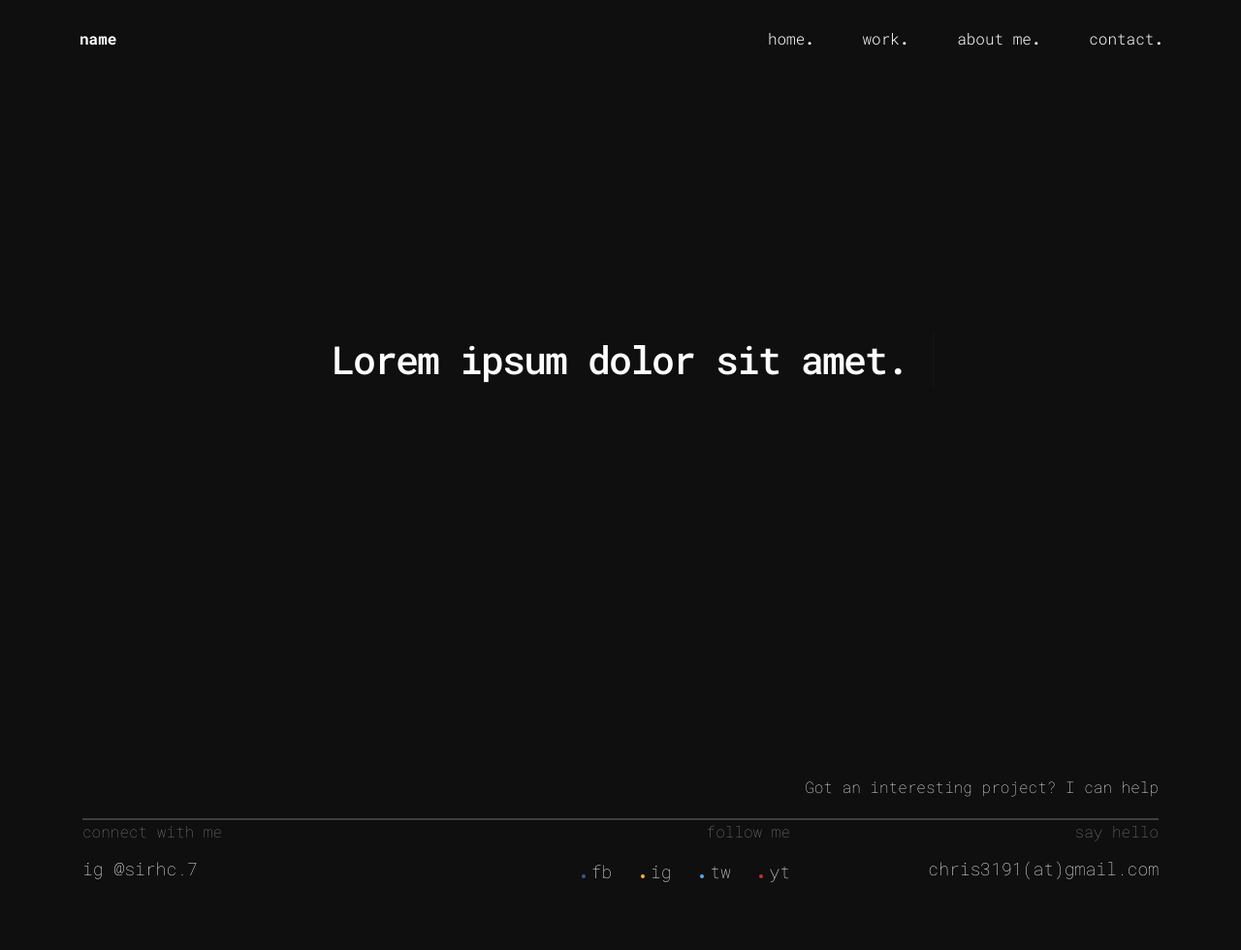
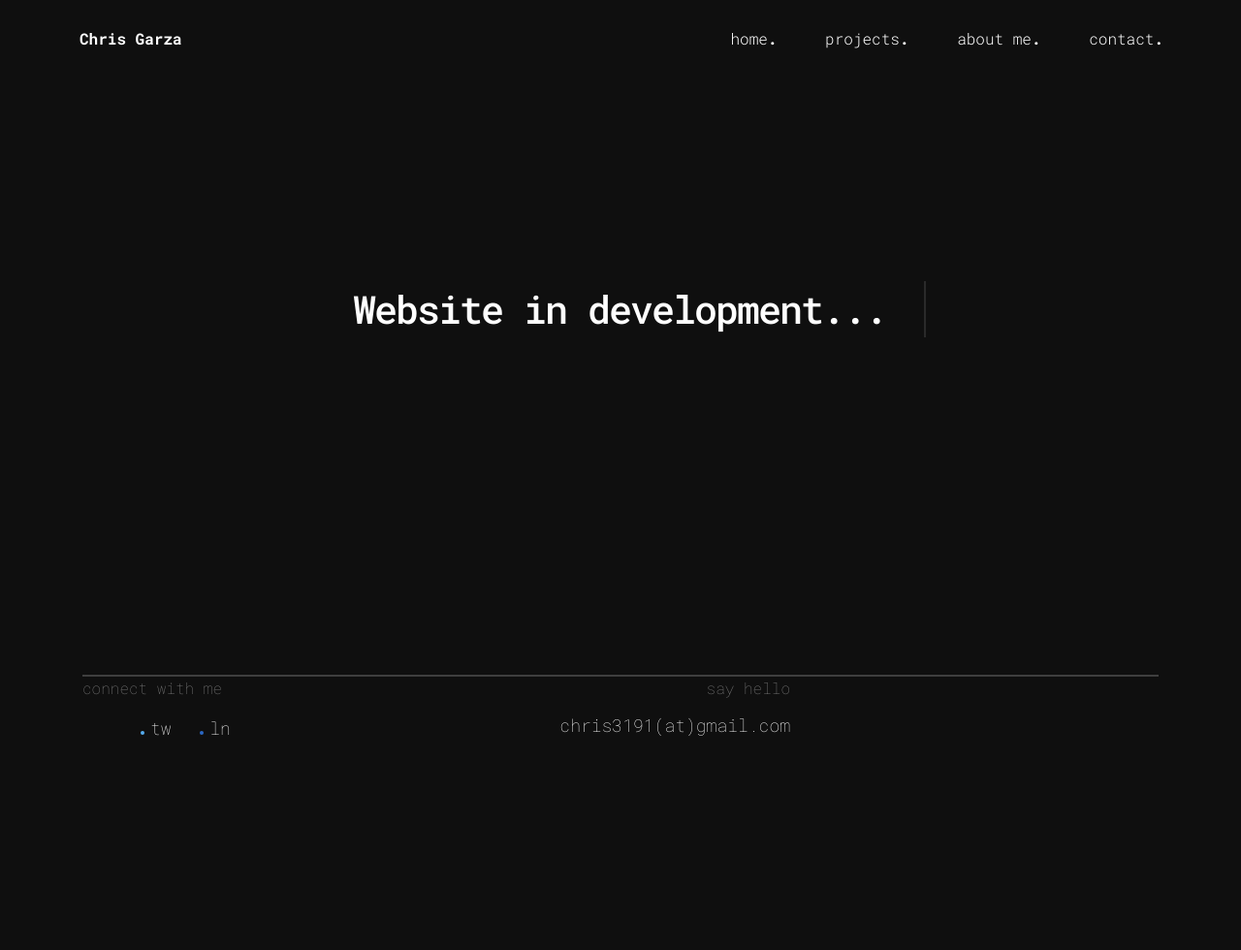
Before and after one commit to chris3191/chris3191.github.io, a plain HTML site: page index.html in a window 1280 px wide. Shown: the whole page at 97% size. After the commit the page ends 800 px from the top, so only its background shows below. Drawn offline with nearby package versions, Linux system fonts and the light colour scheme.

Commit message:
Splash screen fix

```diff
--- a/index.html
+++ b/index.html
@@ -27,12 +27,12 @@
         <!-- Nav bar start-->
         <nav>
             <span id="brand">
-                <a href="index.html">name</a>
+                <a href="index.html">Chris Garza</a>
             </span>
 
             <ul id="menu">
                 <li><a href="index.html">home<span>.</span></a></li>
-                <li><a href="work.html">work<span>.</span></a></li>
+                <li><a href="work.html">projects<span>.</span></a></li>
                 <li><a href="about.html">about me<span>.</span></a></li>
                 <li><a href="contact.html">contact<span>.</span></a></li>
             </ul>
@@ -57,7 +57,7 @@
         <!-- Hero section start -->
         <div class="hero">
             <div class="header">
-                <h1 class="line anim-typewriter">Lorem ipsum dolor sit amet.</h1>
+                <h1 class="line anim-typewriter">Website in development...</h1>
             </div>
         </div>
 
@@ -65,12 +65,13 @@
         <!-- Hero section end -->
 
         <!-- Projects section start -->
-        <!-- <div class="container-fluid">
+        <!--
+         <div class="container-fluid">
             <br><br><br>
             <h6>Selected projects</h6>
-
-            <div class="vertical"></div>
-            <br>
+         -->
+            <!-- <div class="vertical"></div> -->
+            <!-- <br>
 
             <div class="whitespace"></div>
             <div class="whitespace"></div>
@@ -110,8 +111,8 @@
             </div>
 
             <div class="whitespace"></div>
-        </div> -->
-
+        </div>
+    -->
         <!-- Projects section end -->
 
         <!-- Footer start -->
@@ -122,7 +123,7 @@
                 <div class="collab">
                     <div class="row">
                         <div class="col-lg-12">
-                            <p class="wow fadeInUp">Got an interesting project? I can help</p>
+                            <!-- <p class="wow fadeInUp">Got an interesting project? I can help</p> -->
                         </div>
                     </div>
                 </div>
@@ -136,12 +137,18 @@
 
                 <div class="info">
                     <div class="row">
-                        <div class="col-lg-4" id="personal">
+                        <div class="col-lg-4" id="media">
                             <p class="wow fadeInUp">connect with me</p>
-                            <h4 class="wow fadeInUp" data-wow-delay="0.2s">ig @sirhc.7</h4>
-                            <br><br>
+                            <ul>
+                                <!-- <li id="fb" class="wow fadeInUp" data-wow-delay="0.2s">fb</li> -->
+                                <!-- <li id="ig" class="wow fadeInUp" data-wow-delay="0.4s">ig</li> -->
+                                <li id="tw" class="wow fadeInUp" data-wow-delay="0.6s">tw</li>
+                                <li id="ln" class="wow fadeInUp" data-wow-delay="0.8s">ln</li>
+                            </ul>
+                            <!-- <h4 class="wow fadeInUp" data-wow-delay="0.2s">ig @sirhc.7</h4> -->
+                            <!-- <br><br> -->
                         </div>
-                        <div class="col-lg-4" id="media">
+                        <!-- <div class="col-lg-4" id="media">
                                 <p class="wow fadeInUp" data-wow-delay="0s">follow me</p>
 
                                 <ul>
@@ -151,13 +158,13 @@
                                     <li id="yt" class="wow fadeInUp" data-wow-delay="0.8s">yt</li>
                                 </ul>
                             <br><br>
-                        </div>
+                        </div> -->
 
                         <div class="col-lg-4" id="address">
                                 <p class="wow fadeInUp" data-wow-delay="0s">say hello</p>
                                 <h4 class="wow fadeInUp" data-wow-delay="0.2s">chris3191(at)gmail.com</h4>
-                                <br><br>
-                            </div>
+                                <!-- <br><br> -->
+                        </div>
                     </div>
                 </div>
             </div>
@@ -165,7 +172,7 @@
 
         <!-- Footer end -->
 
-        <br><br><br><br>
+        <!-- <br><br><br><br> -->
 
     </div>
 
--- a/style.css
+++ b/style.css
@@ -4,7 +4,7 @@ html,body{
     margin:0;
     padding: 0;
     width: 100%;
-    height: 100%;
+    height: 50%;
     font-family: "Roboto Mono" !important;
     background: #1f1c1c !important;
     background: #0f0f0f !important;
@@ -13,7 +13,7 @@ html,body{
 
 .whitespace{
     width: 100%;
-    height: 100px;
+    height: 80px;
 }
 
 @media(max-width: 768px){
@@ -234,7 +234,7 @@ nav #menu li a:hover{
     /* Hero section */
 
 .hero{
-    height: 100vh;
+    height: 87vh;
     display: flex;
     align-items: center;
     justify-content: center;
@@ -450,17 +450,21 @@ h6{
     background: #55acee;
 }
 
-#yt::before{
+#ln::before{
     display: inline-block;
     content: '';
     border-radius: 100%;
     height: 4px;
     width: 4px;
     margin-right: 6px;
-    background: #c4302b;
+    background: #2b68c4;
 }
 
-#media, #address{
+#media{
+    text-align: left;
+}
+
+#address{
     text-align: right;
 }
 
```
